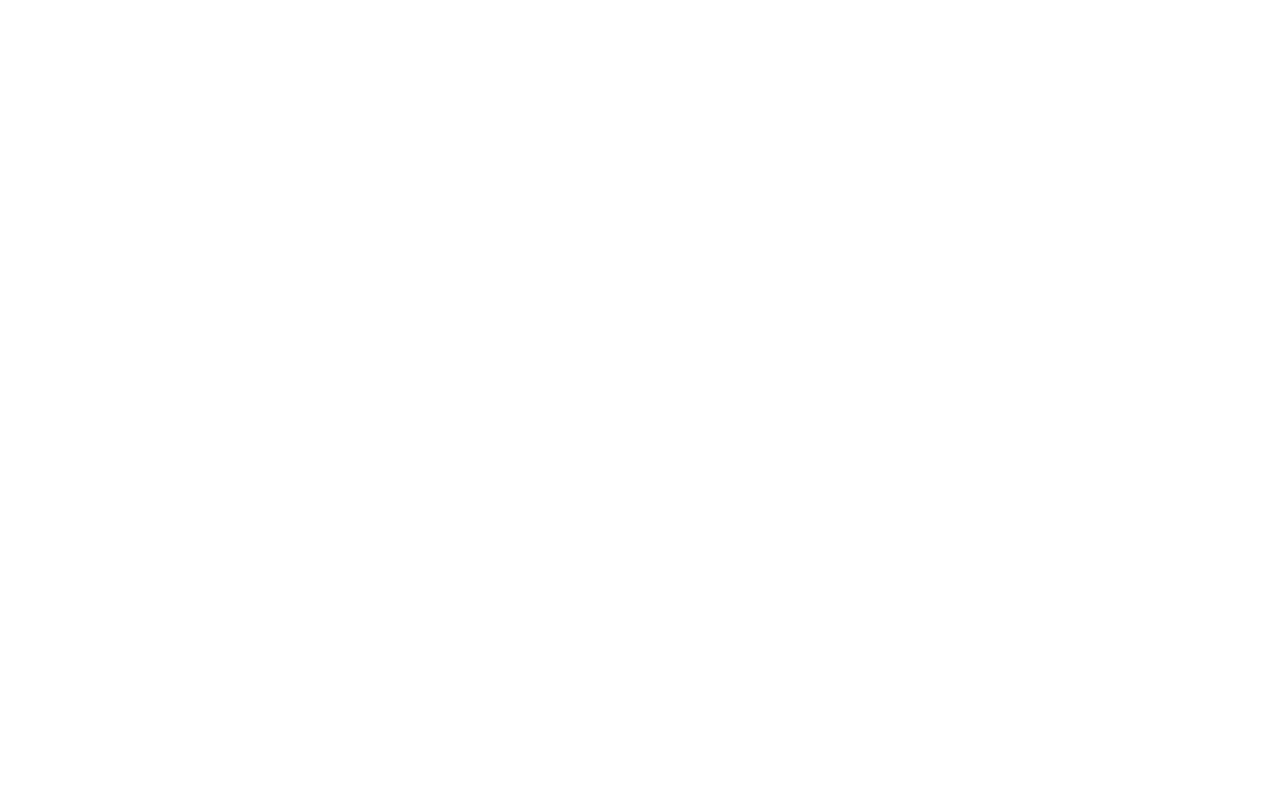
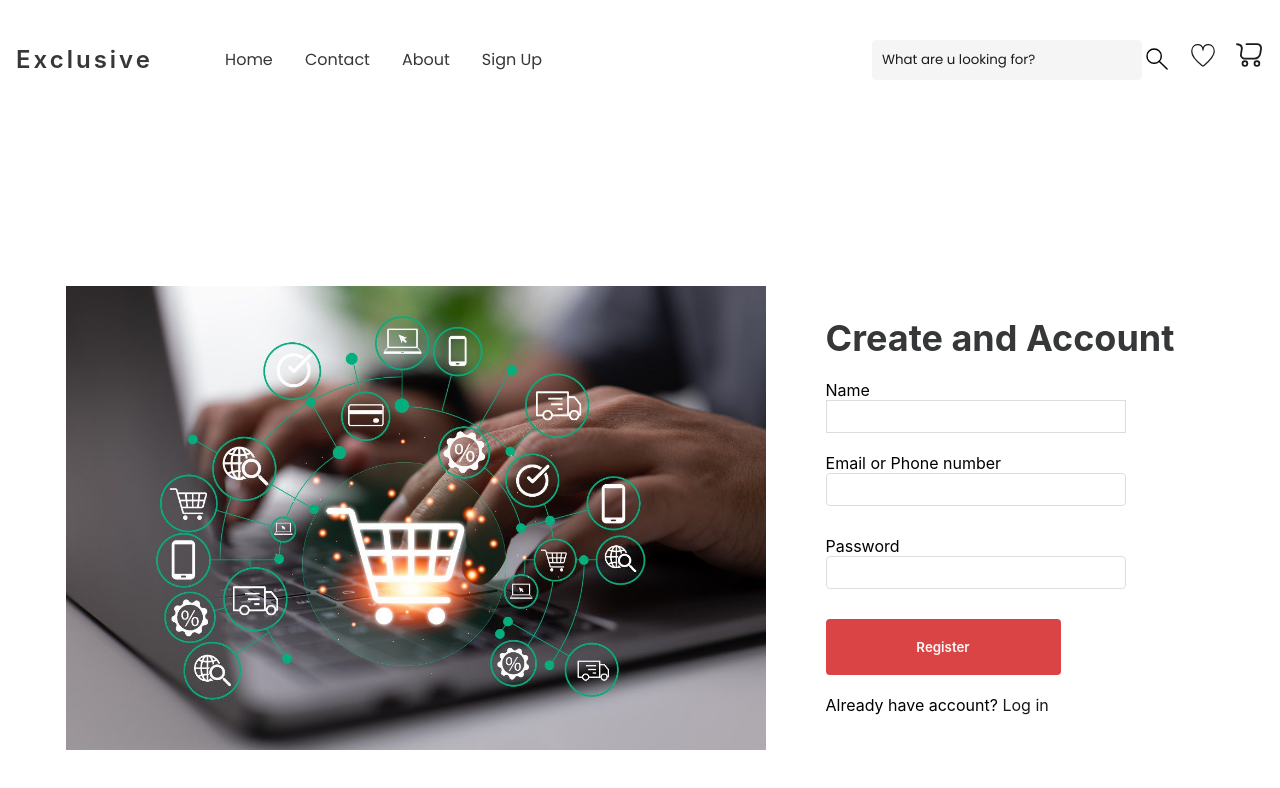
Before and after one commit to Spai26/dreamscape, a plain HTML site: page public_html/pages/signup/register.html in a window 1280 px wide. Drawn offline with Linux system fonts and the light colour scheme.

Commit message:
adding page sing up and login

```diff
--- /dev/null
+++ b/public_html/pages/signup/login.css
@@ -0,0 +1,61 @@
+@import url("../../css/variables.css");
+
+.login-container {
+    display: flex;
+    justify-content: center;
+    align-items: center;
+}
+
+.contenido {
+    display: flex;
+    justify-content: center;
+    align-items: center;
+    min-height: 100vh;
+    padding: 20px;
+    gap: 20px;
+}
+
+.logimg {
+    width: 100%;
+    max-width: 700px;
+    height: auto;
+}
+
+.formulario {
+    flex: 1;
+    padding: 60px 40px;
+    display: flex;
+    flex-direction: column;
+    justify-content: center;
+}
+
+.formulario h2 {
+    font-size: var(--heading-subtitle);
+    line-height: 24px;
+    margin-bottom: 30px;
+    font-family: var(--heading-subtitle);
+    color: var(--primary-color-black);
+}
+
+.formulario form input[type="text"],
+.formulario form input[type="password"]{
+    border-radius: var(--border-radius-md);
+    outline: none;
+    margin-bottom: 10px;
+}
+
+
+.campo-texto{
+    width:300px;
+    padding: 8px;
+    border: 1px solid #ddd;
+}
+
+
+.formulario form > span{
+    margin-right: 10px;
+}
+
+.formulario form span > a {
+    color: var(--text-color-2);
+}
--- a/public_html/pages/signup/login.html
+++ b/public_html/pages/signup/login.html
@@ -0,0 +1,100 @@
+<!DOCTYPE html>
+<html lang="en">
+    <head>
+        <title>Exclusive - Login</title>
+        <meta charset="UTF-8">
+        <meta name="viewport" content="width=device-width, initial-scale=1.0">
+        <link rel="stylesheet" href="../../css/main.css">
+        <link rel="stylesheet" href="./login.css">
+        <link rel="icon" type="image/vnd.icon" href="../../images/favicon-32x32.png">
+        <link href="https://fonts.googleapis.com/css2?family=Poppins:wght@400;500&display=swap" rel="stylesheet">
+    </head>
+    <body>
+        <!-- #header-->
+        <header class="flex flex-row space-between gap-1   top-navigation items-center">
+            <div class="top-navigation-wrap">
+                <a class="logo" href="../../index.html" aria-label="Exclusibe homepage">
+                    Exclusive
+                </a>
+
+                <nav class="main-nav" arial-label="main menu">
+                    <ul>
+                        <li class="top-level-container">
+                            <a class="top-level-entry" href="../../index.html">Home</a>
+                        </li>
+                        <li>
+                            <a class="top-level-entry" href="../../pages/contact/about.html">Contact</a>
+                        </li>
+                        <li>
+                            <a class="top-level-entry" href="../../pages/contact/about.html">About</a>
+                        </li>
+                        <li>
+                            <a class="top-level-entry" href="../../pages/signup/login.html">Sign Up</a>
+                        </li>
+                    </ul>
+                </nav>
+            </div>
+
+            <div class="flex flex-row space-between gap-1">
+                <div class="flex items-center">
+                    <form action="" class="search-container">
+                        <input type="text" name="search" autocomplete="off"
+                               placeholder="What are u looking for?">
+                        <button type="submit">
+                            <svg xmlns="http://www.w3.org/2000/svg" width="30" height="30" viewBox="0 0 21 21">
+                            <g fill="none" fill-rule="evenodd" stroke="currentColor" stroke-linecap="round" stroke-linejoin="round">
+                            <circle cx="8.5" cy="8.5" r="5"/>
+                            <path d="M17.571 17.5L12 12"/>
+                            </g>
+                            </svg>
+                        </button>
+                    </form>
+                </div>
+                <a href="#" aria-label="favorites">
+                    <img class="svg-icon" src="../../icons/heart-svgrepo-com.svg" alt="">
+                </a>
+                <a href="#" aria-label="cart">
+                    <img class="svg-icon" src="../../icons/shopping-cart-svgrepo-com.svg" alt="">
+                </a>
+            </div>
+        </header>
+        <section class="login-container">
+            <div class="contenido">
+                <div class="imgcontainer">
+                    <img src="../../images/signup/log_img.jpg" alt="logimg" class="logimg">
+                </div>
+
+                <div class="formulario">
+                    <h2>Login to Exclusive!</h2>
+                    <form action="Procesar registo" method="post">
+
+                        <div class="username">
+                            <label for="nombres">Email or Phone Number</label>
+                            <br>
+                            <input type="text" id="user" name="user" required class="campo-texto"><br><br>
+                        </div>
+                        <div class="contra">
+                            <label for="email">Password</label><br>
+                            <input type="password" id="contra" name="contra" required class="campo-texto"> <br><br>
+
+                        </div>
+
+                         <button class="btn btn-secundary" type="submit" >
+                            Log In
+                        </button>
+                        <br>
+                        <br>
+                        <div>
+                            <span>
+                                Dont have account?
+                                <a href="../../pages/signup/register.html">
+                                    Register
+                                </a>
+                            </span>
+                        </div>
+
+                    </form>
+                </div>
+            </div>
+        </section>
+    </body>
--- a/public_html/pages/signup/register.html
+++ b/public_html/pages/signup/register.html
@@ -0,0 +1,107 @@
+<!DOCTYPE html>
+<html lang="en">
+    <head>
+        <title>Exclusive</title>
+        <meta charset="UTF-8">
+        <meta name="viewport" content="width=device-width, initial-scale=1.0">
+        <link rel="stylesheet" href="../../css/main.css">
+        <link rel="stylesheet" href="./login.css">
+        <link rel="icon" type="image/vnd.icon" href="../../images/favicon-32x32.png">
+        <link href="https://fonts.googleapis.com/css2?family=Poppins:wght@400;500&display=swap" rel="stylesheet">
+    </head>
+    <body>
+        <!-- #header-->
+        <header class="flex flex-row space-between gap-1   top-navigation items-center">
+            <div class="top-navigation-wrap">
+                <a class="logo" href="../../index.html" aria-label="Exclusibe homepage">
+                    Exclusive
+                </a>
+
+                <nav class="main-nav" arial-label="main menu">
+                    <ul>
+                        <li class="top-level-container">
+                            <a class="top-level-entry" href="../../index.html">Home</a>
+                        </li>
+                        <li>
+                            <a class="top-level-entry" href="../../pages/contact/about.html">Contact</a>
+                        </li>
+                        <li>
+                            <a class="top-level-entry" href="../../pages/contact/about.html">About</a>
+                        </li>
+                        <li>
+                            <a class="top-level-entry" href="../../pages/signup/login.html">Sign Up</a>
+                        </li>
+                    </ul>
+                </nav>
+            </div>
+
+            <div class="flex flex-row space-between gap-1">
+                <div class="flex items-center">
+                    <form action="" class="search-container">
+                        <input type="text" name="search" autocomplete="off"
+                               placeholder="What are u looking for?">
+                        <button type="submit">
+                            <svg xmlns="http://www.w3.org/2000/svg" width="30" height="30" viewBox="0 0 21 21">
+                            <g fill="none" fill-rule="evenodd" stroke="currentColor" stroke-linecap="round" stroke-linejoin="round">
+                            <circle cx="8.5" cy="8.5" r="5"/>
+                            <path d="M17.571 17.5L12 12"/>
+                            </g>
+                            </svg>
+                        </button>
+                    </form>
+                </div>
+                <a href="#" aria-label="favorites">
+                    <img class="svg-icon" src="../../icons/heart-svgrepo-com.svg" alt="">
+                </a>
+                <a href="#" aria-label="cart">
+                    <img class="svg-icon" src="../../icons/shopping-cart-svgrepo-com.svg" alt="">
+                </a>
+            </div>
+        </header>
+        <section class="login-container">
+            <div class="contenido">
+
+                <div class="imgcontainer">
+                    <img src="../../images/signup/log_img.jpg" class="logimg" class="logimg">
+                </div>
+
+                <div class="formulario">
+                    <h2>Create and Account</h2>
+                    <form action="procesar_registro" method="post">
+
+                        <div class="correo">
+                            <label for="name">Name</label><br>
+                            <input type="name" id="name" name="name" required class="campo-texto"><br><br>
+                        </div>
+
+                        <div class="username">
+                            <label for="email">Email or Phone number</label><br>
+                            <input type="text" id="email" name="email" required class="campo-texto"><br><br>
+                        </div>
+
+                        <div class="contra">
+                            <label for="pass">Password</label><br>
+                            <input type="password" id="pass" name="pass" required class="campo-texto"><br><br>
+                        </div>
+
+                        <div class="boton">
+                            <button class="btn btn-primary" type="submit">
+                                Register
+                            </button>
+
+                            <br>
+                            <br>
+                        </div>
+
+                        <span>  Already have account?
+                             <a href="../../pages/signup/login.html">
+                                Log in
+                             </a>
+                        </span>
+
+                    </form>
+                </div>
+
+            </div>
+        </section>
+    </body>
```
Also changed, not shown: public_html/index.html (+25 -0 lines), public_html/images/signup/log_img.jpg (added).
